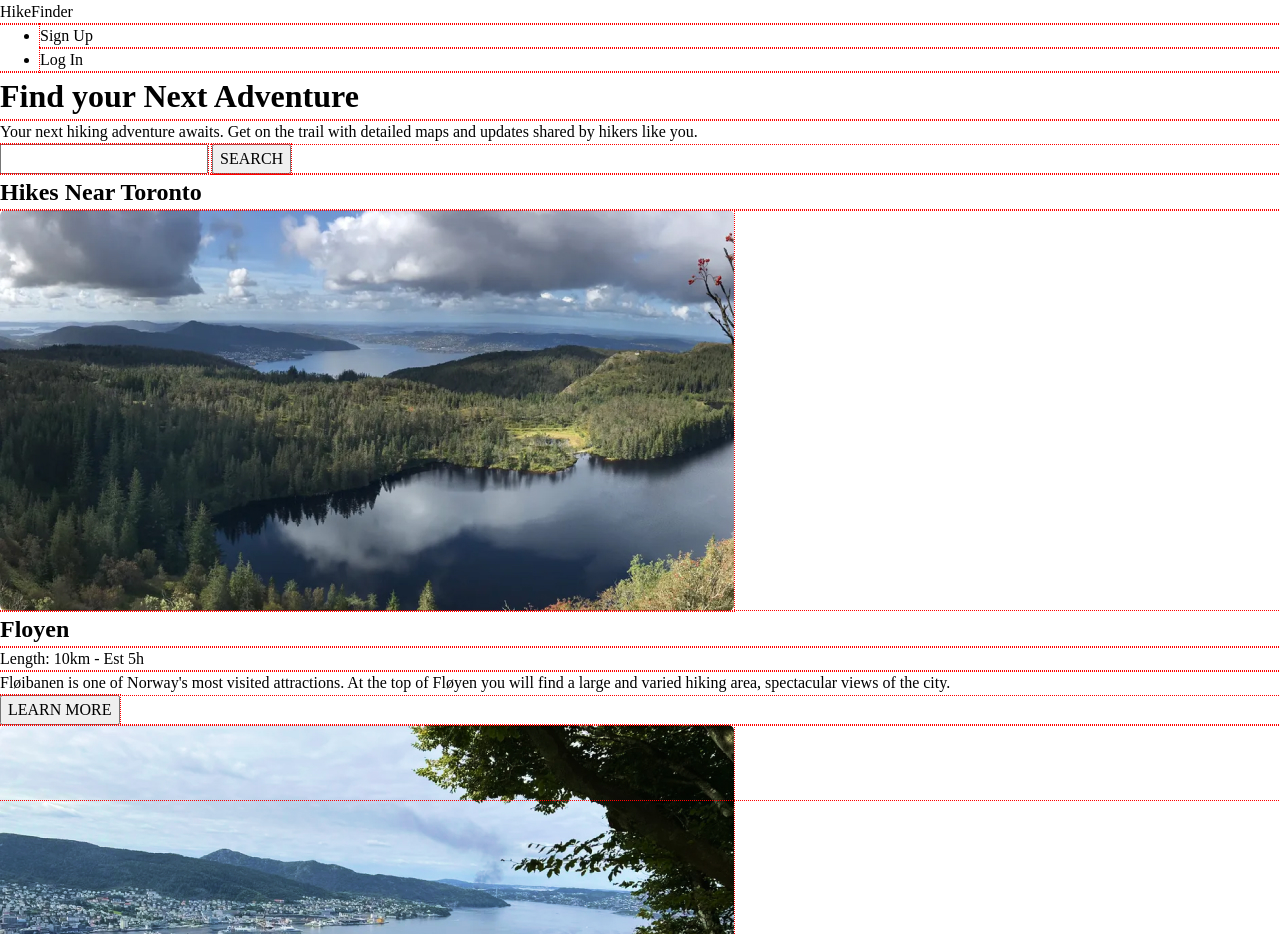
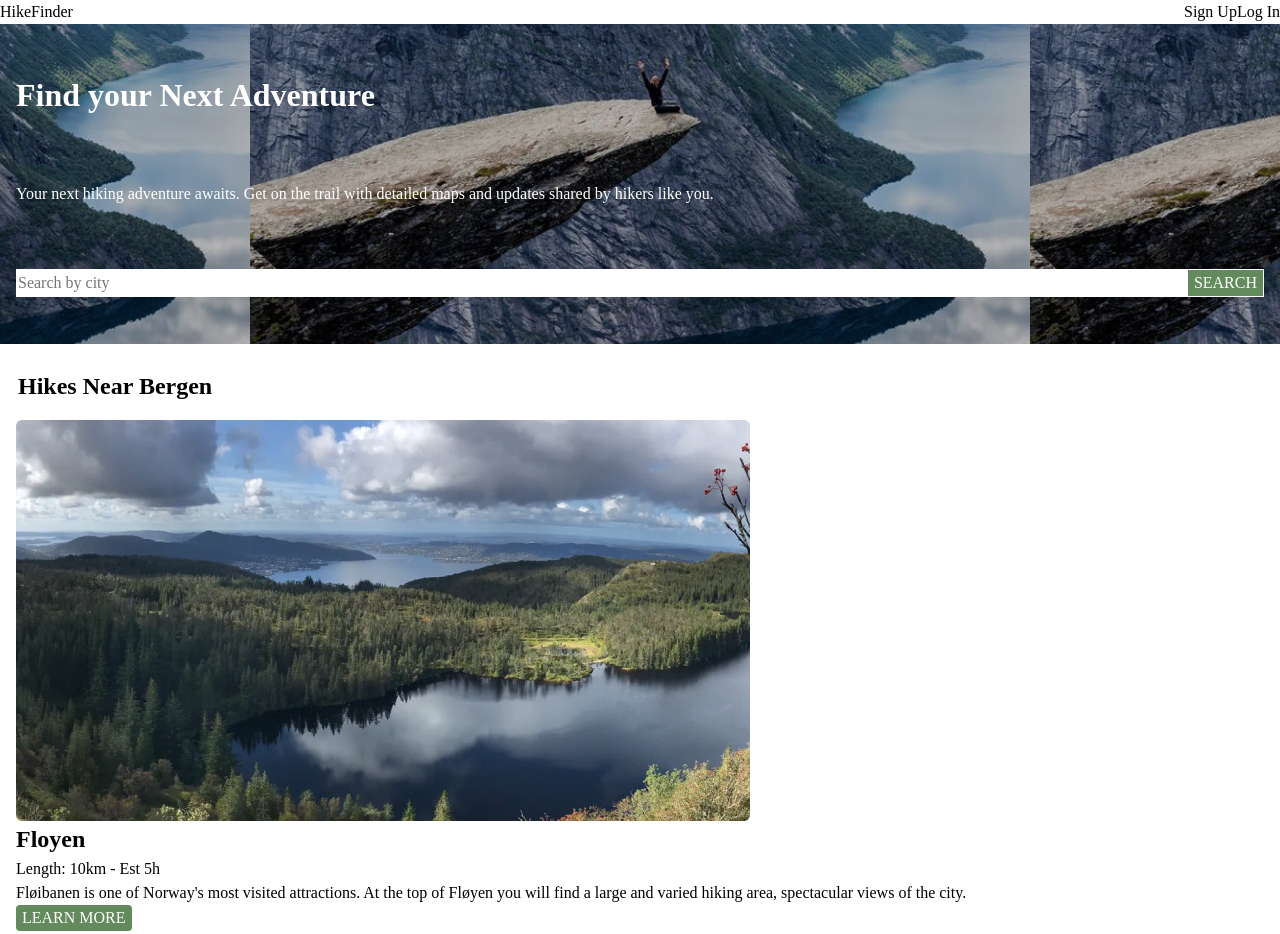
Before and after one commit to brianbud/HikeFinder, a website built with Vite: page index.html in a window 1280 px wide. Shown: the top 934 px of the page. Built offline with nearby package versions, Linux system fonts and the light colour scheme.

Commit message:
layout and footer

```diff
--- a/index.html
+++ b/index.html
@@ -16,15 +16,17 @@
     </nav>
     <main>
       <div class="hero">
-        <h1>Find your Next Adventure</h1>
+        <h1>Find your Next <span>Adventure</span></h1>
         <p>
           Your next hiking adventure awaits. Get on the trail with detailed maps
           and updates shared by hikers like you.
         </p>
-        <input type="text" />
-        <button>SEARCH</button>
+        <div class="search">
+          <input type="text" placeholder="Search by city" />
+          <button class="search-btn">SEARCH</button>
+        </div>
       </div>
-      <h2>Hikes Near Toronto</h2>
+      <h2 class="blog-container-title">Hikes Near Bergen</h2>
       <section class="blogs-container">
         <div class="blog">
           <img src="./images/image1.jpg" atl="placeholder" />
@@ -95,8 +97,10 @@
             <li>SIGN UP</li>
           </ul>
         </nav>
-        <div>HikeFinder</div>
-        <small>&copy; Copyright 2023, HikeFinder</small>
+        <div>
+          <div>HikeFinder</div>
+          <small>&copy; Copyright 2023, HikeFinder</small>
+        </div>
       </footer>
     </main>
     <script type="module" src="/main.js"></script>
--- a/style.css
+++ b/style.css
@@ -54,5 +54,106 @@ p, h1, h2, h3, h4, h5, h6 {
 }
 
 * {
-  outline: 1px dotted red;
+  /* outline: 1px dotted red; */
 }
+
+/* MAIN STYLING */
+
+.blogs-container {
+  padding: 1em;
+}
+
+/* NAV SECTION */
+
+nav {
+  display: flex;
+  justify-content: space-between;
+}
+
+nav ul {
+  display: flex;
+  list-style-type: none;
+}
+
+/* HERO SECTION */
+
+.hero {
+  background: url('./images/hero.jpg') center;
+  color: #FFFFFF;
+  height: 20em;
+}
+
+.hero {
+  display: flex;
+  flex-direction: column;
+  justify-content: space-around;
+  padding: 1em;
+}
+
+button {
+  background-color:#638A5C;
+  color:#FFFFFF;
+  border: none;
+  border-radius: 4px;
+}
+
+.search-btn {
+  border: 1px solid white;
+  border-radius: 0px;
+}
+
+.search {
+  display: flex;
+}
+
+input {
+  border: none;
+  flex-grow: 1;
+}
+
+/* BLOGS SECTION */
+
+.blog-container-title {
+  padding: 1em 0 0 .75em;
+}
+.blogs-container {
+  display: flex;
+  flex-direction: column;
+  gap: 2em;
+}
+
+/* PROMOTION SECTION */
+
+.promotion-container {
+  text-align: center;
+  display: flex;
+  flex-direction: column;
+  align-items: center;
+  gap: 2em;
+  background-color: #FAFAFA;
+  padding: 3em 5em;
+}
+
+.promotion-item img {
+  display: inline;
+}
+
+/* FOOTER */
+
+footer {
+  background-color: #000000;
+  color: #FFFFFF;
+  text-align: center;
+  padding: 3em 0;
+  display: flex;
+  flex-direction: column;
+  gap: 1em;
+}
+
+footer nav {
+  justify-content: center;
+}
+
+footer nav ul {
+  gap: 1em;
+}
```
Also changed, not shown: images/header-block.png (added), images/hero.jpg (added).
